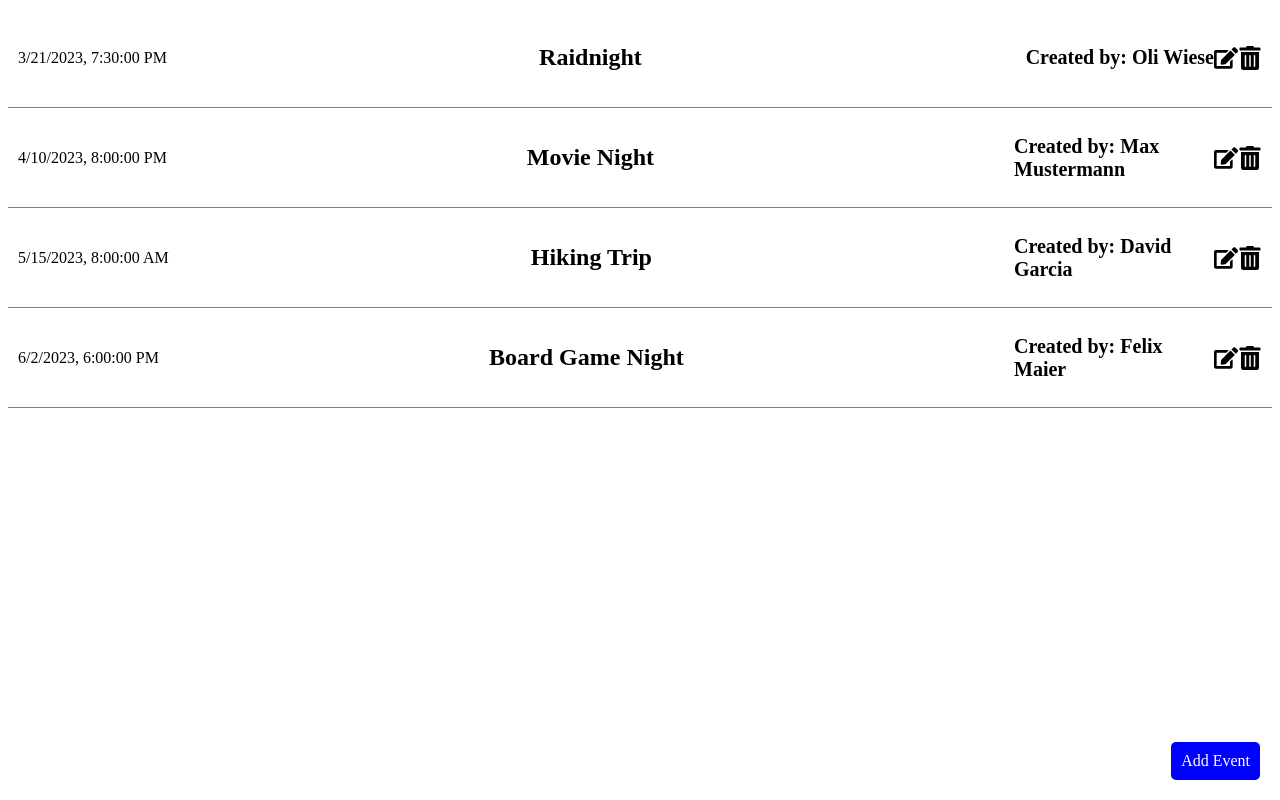
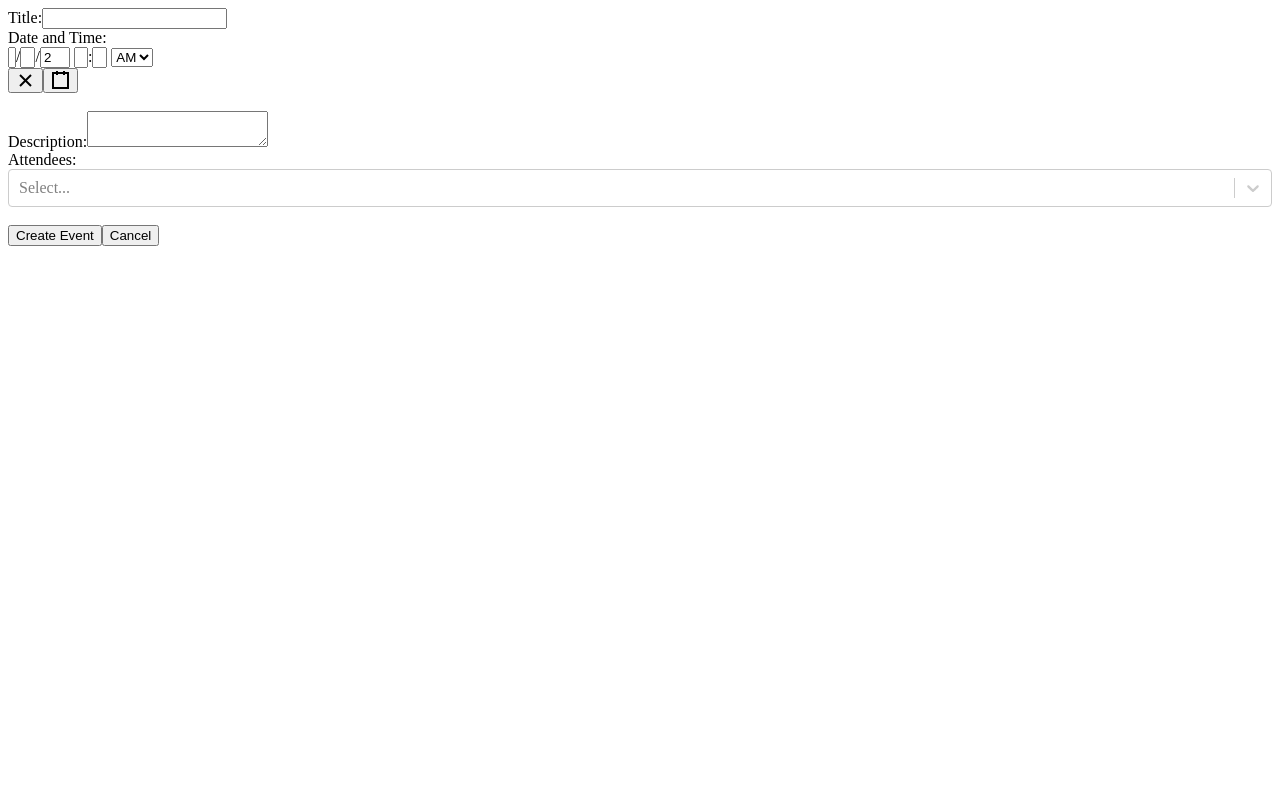
Before and after one commit to Syvex/IHK-Projekt-Feierabend-Planer, a React (Create React App) app: page / in a window 1280 px wide. Both pictures are taken after a click on the element "Add Event". Built offline with nearby package versions, Linux system fonts and the light colour scheme.

Commit message:
refactor data structure and components

```diff
--- a/package.json
+++ b/package.json
@@ -5,7 +5,9 @@
   "dependencies": {
     "react": "^18.2.0",
     "react-dom": "^18.2.0",
-    "react-icons": "latest"
+    "react-icons": "latest",
+    "react-select": "latest",
+    "react-datetime-picker": "latest"
   },
   "scripts": {
     "start": "react-scripts start",
--- a/src/App.js
+++ b/src/App.js
@@ -1,11 +1,26 @@
-import React from 'react';
+import React, { useState } from 'react';
 import './style.css';
 import EventList from './EventOverview.js';
+import EventDetails from './EventDetails.js';
 
 export default function App() {
+  const [showDetails, setShowDetails] = useState(false);
+  const [currentEventId, setCurrentEventId] = useState();
+
   return (
     <div>
-      <EventList />
+      {(showDetails && (
+        <EventDetails
+          eventId={currentEventId}
+          setShowDetails={setShowDetails}
+          setCurrentEventId={setCurrentEventId}
+        />
+      )) || (
+        <EventList
+          setCurrentEventId={setCurrentEventId}
+          setShowDetails={setShowDetails}
+        />
+      )}
     </div>
   );
 }
--- a/src/DeleteDialog.js
+++ b/src/DeleteDialog.js
@@ -7,7 +7,6 @@ function EventDeleteDialog({ event, onDelete, openDialog, setOpenDialog }) {
     setOpenDialog(false);
   };
 
-  console.log('open');
   return (
     <>
       {openDialog && (
--- a/src/EventDetails.js
+++ b/src/EventDetails.js
@@ -0,0 +1,180 @@
+import React, { useState } from 'react';
+import DateTimePicker from 'react-datetime-picker';
+import Select from 'react-select';
+import { mockEvents, mockUsers } from './mockData';
+import { getUserName } from './helpers';
+
+function EventDetails({ eventId, setShowDetails, setCurrentEventId }) {
+  // Set up state to hold the form data.
+  const [formData, setFormData] = useState({
+    title: '',
+    dateTime: new Date(),
+    description: '',
+    attendees: [],
+  });
+
+  // Set up state to hold any error messages.
+  const [errorMessage, setErrorMessage] = useState('');
+
+  // When the component mounts, load the event data if an eventId is provided.
+  React.useEffect(() => {
+    if (eventId) {
+      // Find the event with the given eventId.
+      const event = mockEvents.find((e) => e.eventId === eventId);
+      if (!event) {
+        setErrorMessage(`Event with ID ${eventId} not found.`);
+        return;
+      }
+
+      // Set the form data to the event data.
+      setFormData({
+        title: event.title,
+        dateTime: new Date(event.dateTime),
+        description: event.description || '',
+        attendees: event.attendees.map((attendeeId) => {
+          const attendee = mockUsers.find((user) => user.userId === attendeeId);
+          return attendee || null;
+        }),
+      });
+    }
+  }, [eventId]);
+
+  // Handle changes to the form data.
+  const handleChange = (event) => {
+    const { name, value } = event.target;
+    setFormData((prevFormData) => ({ ...prevFormData, [name]: value }));
+  };
+
+  // Handle changes to the date and time.
+  const handleDateTimeChange = (dateTime) => {
+    setFormData((prevFormData) => ({ ...prevFormData, dateTime }));
+  };
+
+  // Handle changes to the attendee selection.
+  const handleAttendeesChange = (selectedOptions) => {
+    const selectedAttendees = selectedOptions.map((option) =>
+      mockUsers.find((user) => user.userId === Number(option.value))
+    );
+    setFormData((prevFormData) => ({
+      ...prevFormData,
+      attendees: selectedAttendees,
+    }));
+  };
+
+  const handleCancel = () => {
+    setShowDetails(false);
+    setCurrentEventId(null);
+  };
+
+  // Handle form submission.
+  const handleSubmit = (event) => {
+    event.preventDefault();
+    // Check that required fields are filled out.
+    if (
+      !formData.title ||
+      !formData.dateTime ||
+      formData.attendees.length === 0
+    ) {
+      setErrorMessage('Please fill out all required fields.');
+      return;
+    }
+
+    // Create a new event object with the form data.
+    const newEvent = {
+      eventId: mockEvents.length + 1,
+      creatorId: 1, // needs to be made dynamic once a real backend and login exists
+      title: formData.title,
+      dateTime: formData.dateTime.toISOString(),
+      description: formData.description || null,
+      attendees: formData.attendees.map((attendee) => attendee.userId),
+    };
+
+    // If an eventId was provided, update the corresponding event in mockEvents.
+    if (eventId) {
+      const eventIndex = mockEvents.findIndex((e) => e.eventId === eventId);
+      if (eventIndex === -1) {
+        setErrorMessage(`Event with ID ${eventId} not found.`);
+        return;
+      }
+      mockEvents[eventIndex] = newEvent;
+    } else {
+      // Otherwise, add the new event to the end of the mockEvents array.
+      mockEvents.push(newEvent);
+    }
+
+    // Reset the form data and show a success message.
+    setFormData({
+      title: '',
+      dateTime: new Date(),
+      description: '',
+      attendees: [],
+    });
+    setErrorMessage('');
+    alert(`Event ${eventId ? 'updated' : 'created'} successfully!`);
+    setShowDetails(false);
+    setCurrentEventId(null);
+  };
+
+  return (
+    <form onSubmit={handleSubmit}>
+      <label>
+        Title:
+        <input
+          type="text"
+          name="title"
+          value={formData.title}
+          onChange={handleChange}
+        />
+      </label>
+      <br />
+      <label>
+        Date and Time:
+        <DateTimePicker
+          onChange={handleDateTimeChange}
+          value={formData.dateTime}
+        />
+      </label>
+      <br />
+      <label>
+        Description:
+        <textarea
+          name="description"
+          value={formData.description}
+          onChange={handleChange}
+        />
+      </label>
+      <br />
+      <label>
+        Attendees:
+        <Select
+          isMulti
+          name="attendees"
+          options={mockUsers
+            .filter(
+              (user) =>
+                !formData.attendees.find(
+                  (attendee) => attendee.userId === user.userId
+                )
+            )
+            .map((user) => ({
+              value: user.userId,
+              label: getUserName(user.userId),
+            }))}
+          value={formData.attendees.map((attendee) => ({
+            value: attendee.userId,
+            label: getUserName(attendee.userId),
+          }))}
+          onChange={handleAttendeesChange}
+        />
+      </label>
+      <br />
+      <button type="submit">{eventId ? 'Update' : 'Create'} Event</button>
+      <button type="button" onClick={() => handleCancel()}>
+        Cancel
+      </button>
+      {errorMessage && <p>{errorMessage}</p>}
+    </form>
+  );
+}
+
+export default EventDetails;
--- a/src/EventOverview.js
+++ b/src/EventOverview.js
@@ -3,62 +3,28 @@ import './style.css';
 import * as mockData from './mockData.js';
 import { FaEdit, FaTrashAlt } from 'react-icons/fa';
 import EventDeleteDialog from './DeleteDialog';
+import { getUserName } from './helpers';
 
-function EventList() {
-  const { mockUsers } = mockData;
+function EventList({ setCurrentEventId, setShowDetails }) {
   const [events, setEvents] = useState(mockData.mockEvents);
-  const [attendees, setAttendees] = useState(mockData.mockAttendees);
   const [openDeleteDialog, setOpenDeleteDialog] = useState(false);
+  const [eventToDelete, setEventToDelete] = useState(null);
 
-  function getUserName(userId) {
-    const user = mockUsers.find((u) => u.userId === userId);
-    if (user) {
-      return `${user.firstName} ${user.lastName}`;
-    } else {
-      console.error(`User with userId ${userId} not found in mockUsers`);
-      return '';
-    }
-  }
-
-  const handleDeleteEvent = useCallback(
-    (eventToDelete) => {
-      // Find the index of the event to delete in the events array
-      const eventIndex = events.findIndex(
+  const handleDeleteEvent = useCallback(() => {
+    setEvents((prevEvents) => {
+      const index = prevEvents.findIndex(
         (event) => event.eventId === eventToDelete.eventId
       );
-      if (eventIndex === -1) {
-        console.error(`Event ${eventToDelete.eventId} not found in events`);
-        return;
+      if (index !== -1) {
+        const updatedEvents = [...prevEvents];
+        updatedEvents.splice(index, 1);
+        return updatedEvents;
       }
-
-      // Remove the event from the events array
-      const deletedEvent = events[eventIndex];
-      const updatedEvents = [...events];
-      updatedEvents.splice(eventIndex, 1);
-      setEvents(updatedEvents);
-
-      // Remove the attendees for the deleted event from the attendees array
-      const deletedAttendees = attendees.filter(
-        (attendee) => attendee.eventId === eventToDelete.eventId
-      );
-      deletedAttendees.forEach((attendee) => {
-        const attendeeIndex = attendees.findIndex(
-          (a) => a.attendeeId === attendee.attendeeId
-        );
-        if (attendeeIndex !== -1) {
-          const updatedAttendees = [...attendees];
-          updatedAttendees.splice(attendeeIndex, 1);
-          setAttendees(updatedAttendees);
-        }
-      });
-
-      console.log(
-        `Deleted event ${deletedEvent.eventId} and ${deletedAttendees.length} attendees.`,
-        updatedEvents
-      );
-    },
-    [events, attendees]
-  );
+      return prevEvents;
+    });
+    setEventToDelete(null);
+    setOpenDeleteDialog(false);
+  }, [eventToDelete]);
 
   const renderEvents = useCallback(() => {
     return events.map((event) => {
@@ -72,11 +38,24 @@ function EventList() {
             Created by: {getUserName(event.creatorId)}
           </div>
           <div className="event-buttons">
-            <FaEdit size={24} />
-            <FaTrashAlt size={24} onClick={() => setOpenDeleteDialog(true)} />
+            <FaEdit
+              size={24}
+              onClick={(e) => {
+                e.preventDefault(),
+                  setCurrentEventId(event.eventId),
+                  setShowDetails(true);
+              }}
+            />
+            <FaTrashAlt
+              size={24}
+              onClick={() => {
+                setEventToDelete(event);
+                setOpenDeleteDialog(true);
+              }}
+            />
           </div>
           <EventDeleteDialog
-            event={event}
+            event={eventToDelete}
             onDelete={handleDeleteEvent}
             openDialog={openDeleteDialog}
             setOpenDialog={setOpenDeleteDialog}
@@ -84,12 +63,20 @@ function EventList() {
         </div>
       );
     });
-  });
+  }, [
+    events,
+    setCurrentEventId,
+    setShowDetails,
+    eventToDelete,
+    openDeleteDialog,
+  ]);
 
   return (
     <div className="event-list">
       {renderEvents()}
-      <div className="add-event-button">Add Event</div>
+      <div className="add-event-button" onClick={() => setShowDetails(true)}>
+        Add Event
+      </div>
     </div>
   );
 }
--- /dev/null
+++ b/src/helpers.js
@@ -0,0 +1,11 @@
+import { mockUsers } from './mockData.js';
+
+export function getUserName(userId) {
+  const user = mockUsers.find((u) => u.userId === userId);
+  if (user) {
+    return `${user.firstName} ${user.lastName}`;
+  } else {
+    console.error(`User with userId ${userId} not found in mockUsers`);
+    return '';
+  }
+}
--- a/src/mockData.js
+++ b/src/mockData.js
@@ -98,6 +98,7 @@ export const mockEvents = [
     title: 'Raidnight',
     dateTime: '2023-03-21T19:30',
     description: 'Fun gaming night with the boys.',
+    attendees: [1, 2],
   },
   {
     eventId: 2,
@@ -105,6 +106,7 @@ export const mockEvents = [
     title: 'Movie Night',
     dateTime: '2023-04-10T20:00',
     description: 'Watching latest releases in cinema.',
+    attendees: [2, 3],
   },
   {
     eventId: 3,
@@ -112,6 +114,7 @@ export const mockEvents = [
     title: 'Hiking Trip',
     dateTime: '2023-05-15T08:00',
     description: 'Exploring scenic mountain trails.',
+    attendees: [3, 4],
   },
   {
     eventId: 4,
@@ -119,53 +122,6 @@ export const mockEvents = [
     title: 'Board Game Night',
     dateTime: '2023-06-02T18:00',
     description: 'Playing classic and modern board games.',
+    attendees: [1, 3, 5],
   },
 ];
-
-export const mockAttendees = [
-  {
-    attendeeId: 1,
-    eventId: 1,
-    userId: 1,
-  },
-  {
-    attendeeId: 2,
-    eventId: 1,
-    userId: 2,
-  },
-  {
-    attendeeId: 3,
-    eventId: 2,
-    userId: 2,
-  },
-  {
-    attendeeId: 4,
-    eventId: 2,
-    userId: 3,
-  },
-  {
-    attendeeId: 5,
-    eventId: 3,
-    userId: 3,
-  },
-  {
-    attendeeId: 6,
-    eventId: 3,
-    userId: 4,
-  },
-  {
-    attendeeId: 7,
-    eventId: 4,
-    userId: 1,
-  },
-  {
-    attendeeId: 8,
-    eventId: 4,
-    userId: 3,
-  },
-  {
-    attendeeId: 9,
-    eventId: 4,
-    userId: 5,
-  },
-];
```
